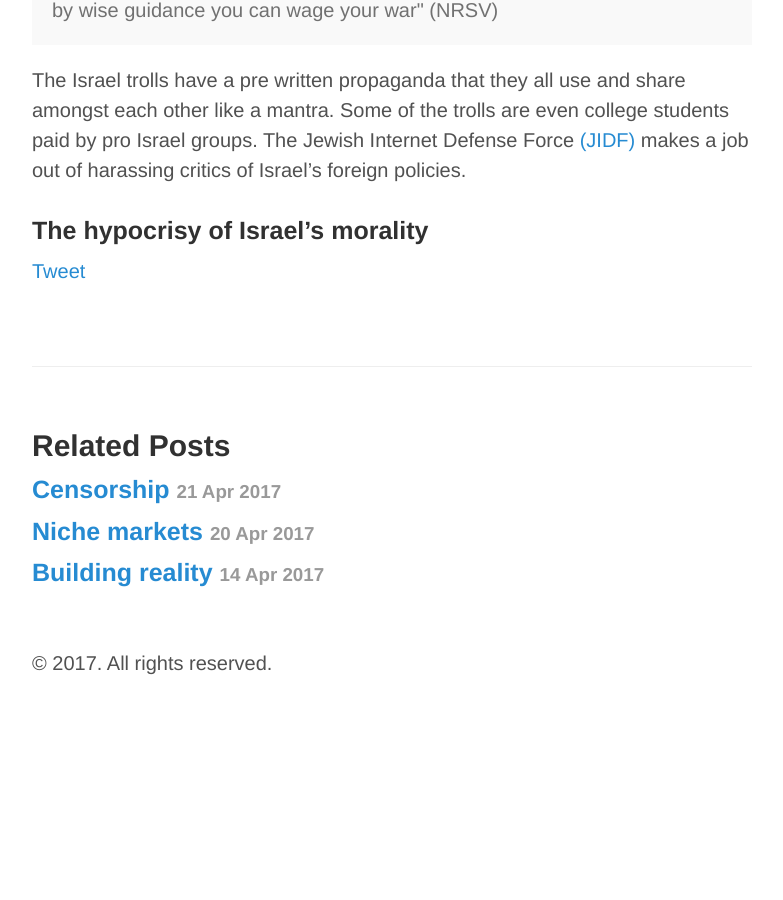
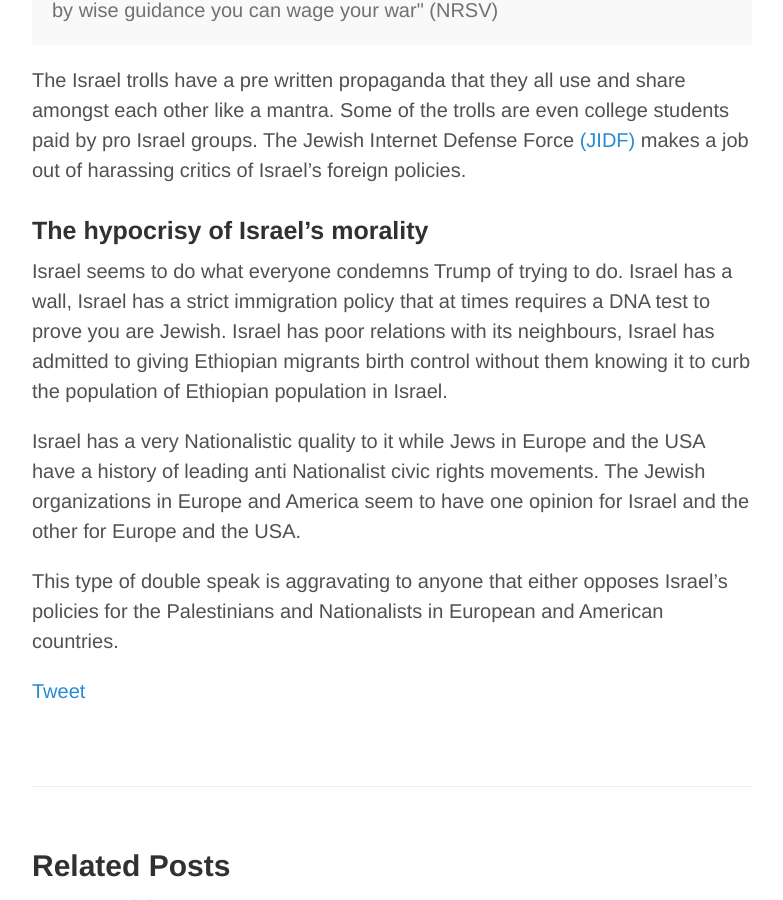
Before and after one commit to LeighAkin/Blog, a Jekyll site: the page built from _posts/2017-04-23-israel-troll-army.md, in a window 1280 px wide and 900 px high, scrolled down 1489 px. Shown: the whole window, without its empty margins (248-1031 px from the left). Built offline with Jekyll 4.4.1, drawn with Linux system fonts in a browser that asks for light colours; comment, search, counter and statistics services are not loaded; before the commit the page ends 2187 px from its top, so only the background shows below that.

Commit message:
Israel edites

```diff
--- a/_posts/2017-04-23-israel-troll-army.md
+++ b/_posts/2017-04-23-israel-troll-army.md
@@ -31,3 +31,9 @@ The Israel Trolls gang up on critics and cyber bully them into either abandoning
 The Israel trolls have a pre written propaganda that they all use and share amongst each other like a mantra. Some of the trolls are even college students paid by pro Israel groups. The Jewish Internet Defense Force [(JIDF)](http://www.thejidf.org/) makes a job out of harassing critics of Israel's foreign policies.
 
 ### The hypocrisy of Israel's morality
+
+Israel seems to do what everyone condemns Trump of trying to do. Israel has a wall, Israel has a strict immigration policy that at times requires a DNA test to prove you are Jewish. Israel has poor relations with its neighbours, Israel has admitted to giving Ethiopian migrants birth control without them knowing it to curb the population of Ethiopian population in Israel.
+
+Israel has a very Nationalistic quality to it while Jews in Europe and the USA have a history of leading anti Nationalist civic rights movements. The Jewish organizations in Europe and America seem to have one opinion for Israel and the other for Europe and the USA.
+
+This type of double speak is aggravating to anyone that either opposes Israel's policies for the Palestinians and Nationalists in European and American countries.
```
